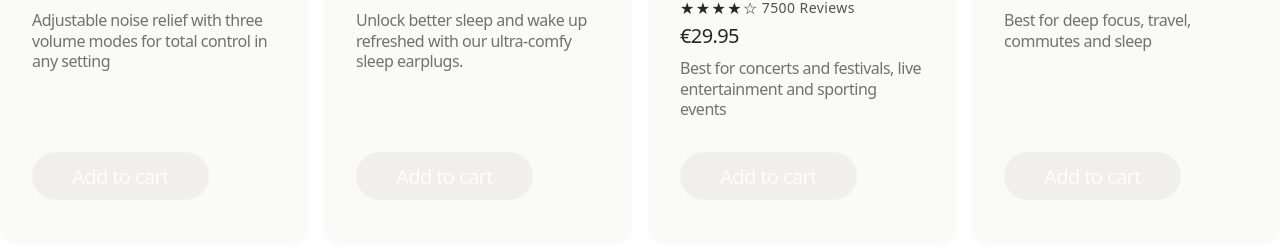
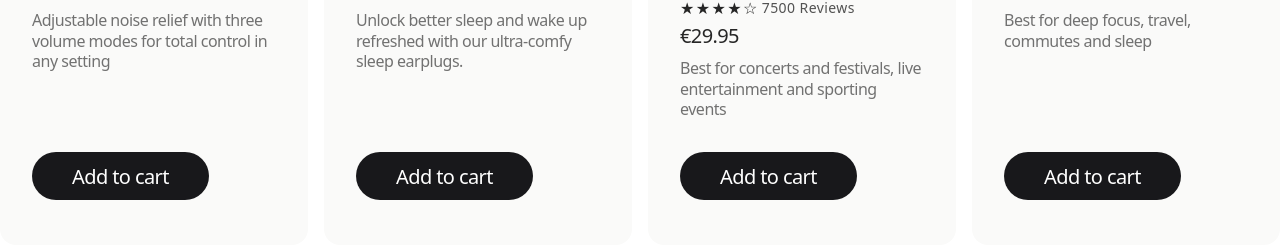
Before and after one commit to ta543/loop-clone, a React (Vite) app: page / in a window 1280 px wide. Shown: the part 1495-1745 px from the top of the page. Built offline with nearby package versions, Linux system fonts and the light colour scheme; a web font is replaced by a local one.

Commit message:
Style product card add-to-cart button as solid black

```diff
--- a/src/components/ProductCard.tsx
+++ b/src/components/ProductCard.tsx
@@ -200,7 +200,7 @@ export const ProductCard = (props: ProductCardProps) => {
                       <button
                         type="submit"
                         name="add"
-                        className="relative text-white items-center bg-stone-200 caret-transparent inline-flex justify-center leading-[normal] min-h-12 min-w-[122px] opacity-50 text-center w-full px-10 py-0 rounded-[9999.01px] md:w-auto"
+                        className="relative text-white items-center bg-zinc-900 caret-transparent inline-flex justify-center leading-[normal] min-h-12 min-w-[122px] text-center w-full px-10 py-0 rounded-[9999.01px] md:w-auto"
                       >
                         <span className="box-border caret-transparent block">
                           Add to cart
```
